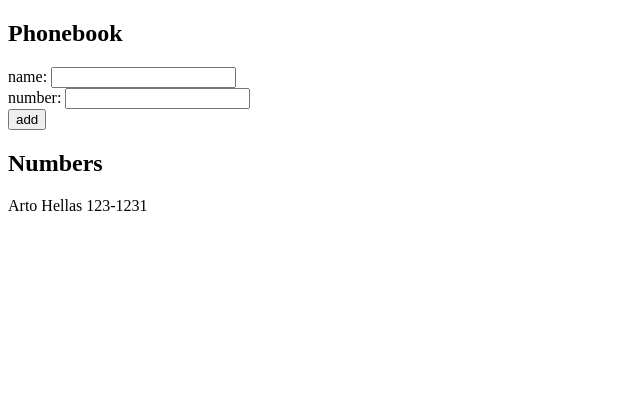
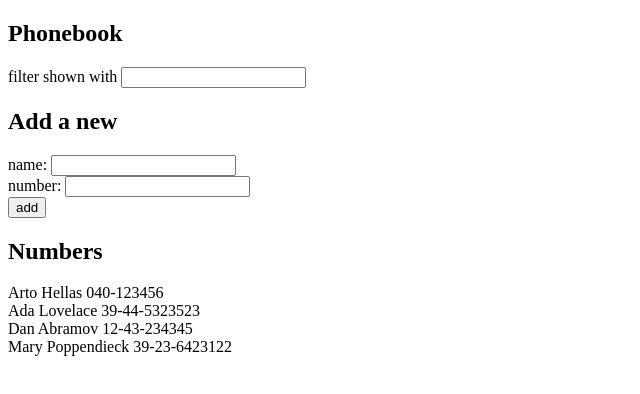
Before and after one commit to Susarog/FullStackOpen, a React (Create React App) app in the folder part2/phonebook/: page / in a window 1280 px wide. Shown: the top 394 px of the page, without its empty margins (0-640 px from the left). Built offline with nearby package versions, Linux system fonts and the light colour scheme.

Commit message:
Finish 2.9

```diff
--- a/part2/phonebook/src/App.js
+++ b/part2/phonebook/src/App.js
@@ -1,28 +1,50 @@
 import { useState } from "react";
 
 const App = () => {
-  const [persons, setPersons] = useState([{ name: "Arto Hellas",id: 0, number: "123-1231" }]);
+  const [persons, setPersons] = useState([
+    { name: "Arto Hellas", number: "040-123456", id: 1 },
+    { name: "Ada Lovelace", number: "39-44-5323523", id: 2 },
+    { name: "Dan Abramov", number: "12-43-234345", id: 3 },
+    { name: "Mary Poppendieck", number: "39-23-6423122", id: 4 },
+  ]);
   const [newName, setNewName] = useState("");
   const [newNumber, setNewNumber] = useState("");
+  const [filterValue, setFilterValue] = useState("");
+
+  const FilterInput = (event) => {
+    setFilterValue(event.target.value);
+  };
+
   const newInput = (event) => {
     setNewName(event.target.value);
   };
   const newInputNum = (event) => {
     setNewNumber(event.target.value);
-  }
+  };
   const submit = (event) => {
     event.preventDefault();
-    if(persons.map(person => person.name).includes(newName)){
+    if (persons.map((person) => person.name).includes(newName)) {
       alert(`${newName} is already added to phonebook`);
-      setNewName('');
+      setNewName("");
       return;
     }
-    setPersons(persons.concat({name: newName, id: persons.length, number: newNumber}));
-    setNewName('');
-  }
+    setPersons(
+      persons.concat({
+        name: newName,
+        number: newNumber,
+        id: persons.length + 1,
+      })
+    );
+    setNewName("");
+  };
   return (
     <div>
       <h2>Phonebook</h2>
+
+      <div>
+        filter shown with <input value={filterValue} onChange={FilterInput} />
+      </div>
+      <h2>Add a new</h2>
       <form onSubmit={submit}>
         <div>
           name: <input value={newName} onChange={newInput} />
@@ -36,9 +58,13 @@
       </form>
       <h2>Numbers</h2>
       <div>
-        {persons.map((person) => (
-          <div key={person.id}>{person.name} {person.number}</div>
-        ))}
+        {persons
+          .filter((person) => person.name.toLowerCase().includes(filterValue.toLowerCase()))
+          .map((person) => (
+            <div key={person.id}>
+              {person.name} {person.number}
+            </div>
+          ))}
       </div>
     </div>
   );
```
